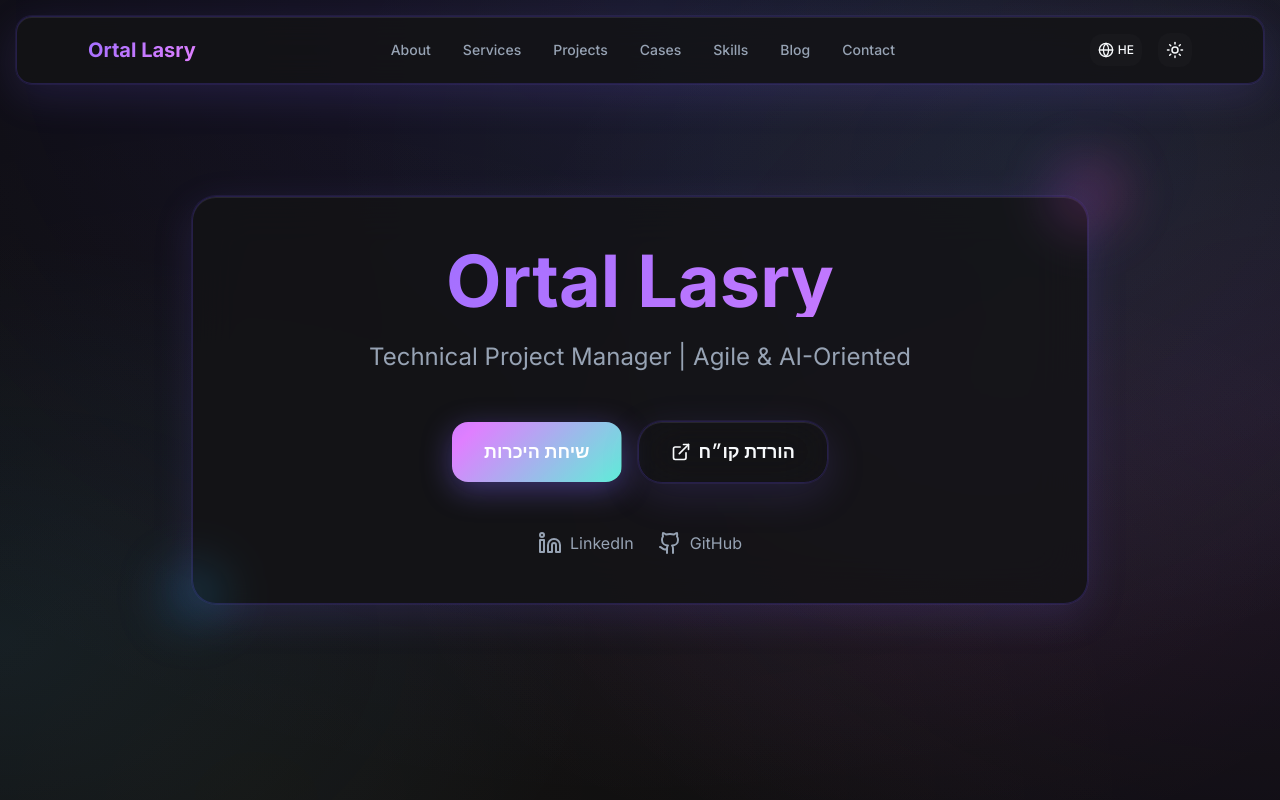
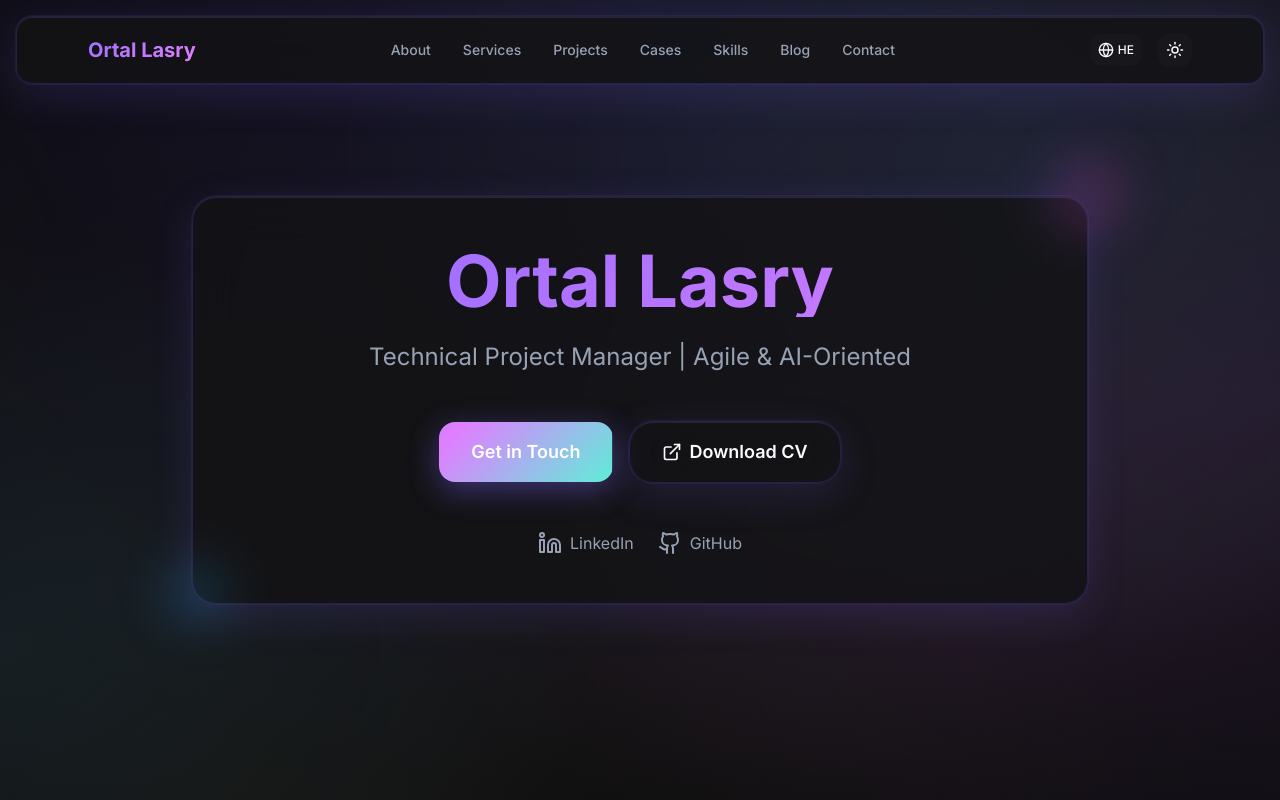
Before and after one commit to ortall0201/ortal-agile-ai-hub, a React (Vite) app: page / in a window 1280 px wide. Shown: the top 800 px of the page. Built offline with nearby package versions, Linux system fonts and the light colour scheme.

Commit message:
Fix language switching for buttons
The "שיחת היכרות" and "הורדת קו"ח" buttons now correctly switch between Hebrew and English content.

```diff
--- a/src/components/sections/Hero.tsx
+++ b/src/components/sections/Hero.tsx
@@ -1,8 +1,11 @@
 import { motion } from "framer-motion";
 import { GradientButton } from "@/components/ui/gradient-button";
 import { Github, Linkedin, ExternalLink } from "lucide-react";
+import { useLanguage } from "@/hooks/use-language";
 
 export const Hero = () => {
+  const { isHebrew } = useLanguage();
+
   return (
     <section className="min-h-screen flex items-center justify-center relative px-6 py-20">
       <motion.div
@@ -30,7 +33,7 @@ export const Hero = () => {
           animate={{ opacity: 1, y: 0 }}
           transition={{ duration: 0.6, delay: 0.6 }}
         >
-          Technical Project Manager | Agile & AI-Oriented
+          {isHebrew ? "מנהלת פרויקטים טכנית | Agile & AI-Oriented" : "Technical Project Manager | Agile & AI-Oriented"}
         </motion.p>
 
         <motion.div
@@ -44,7 +47,7 @@ export const Hero = () => {
             size="lg"
             onClick={() => document.getElementById('contact')?.scrollIntoView({ behavior: 'smooth' })}
           >
-            שיחת היכרות
+            {isHebrew ? "שיחת היכרות" : "Get in Touch"}
           </GradientButton>
 
           <GradientButton
@@ -53,7 +56,7 @@ export const Hero = () => {
             href="https://linktr.ee/Ortal_Lasry"
           >
             <ExternalLink size={20} />
-            הורדת קו״ח
+            {isHebrew ? "הורדת קו״ח" : "Download CV"}
           </GradientButton>
         </motion.div>
 
```
